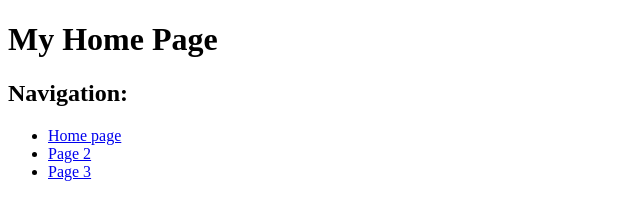
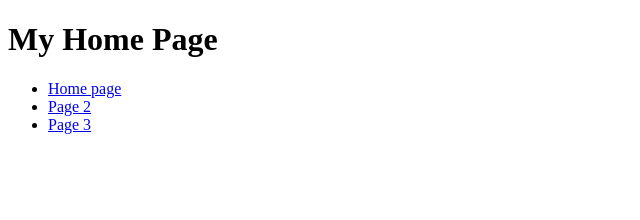
Before and after one commit to ncjones1028/ncjones1028.github.io, a plain HTML site: page index.html in a window 1280 px wide. Shown: the whole page, without its empty margins (0-640 px from the left). Drawn offline with Linux system fonts and the light colour scheme.

Commit message:
Add files via upload

```diff
--- a/index.html
+++ b/index.html
@@ -9,22 +9,15 @@
 
   <h1>My Home Page</h1>
 
-<h2>Navigation:</h2>
+<!--Start unordered list of navigation links-->
+
+  <ul>
+    <li><a href="index.html">Home page</a></li>
+    <li><a href="page2.html">Page 2</a></li>
+    <li><a href="page3.html">Page 3</a></li>
+  </ul>
 
 <!--Start unordered list of navigation links-->
-    <ul>
-    <li><a href="indexHW.html">Home page</a></li>
-    <li><a href="page2.html">Page 2</a></li>
-    <li><a href="page3.html">Page 3</a></li>
-
-
-    </ul>
-
-
-
-<!--Start unordered list of navigation links-->
-
-
 
 </body>
 
```
